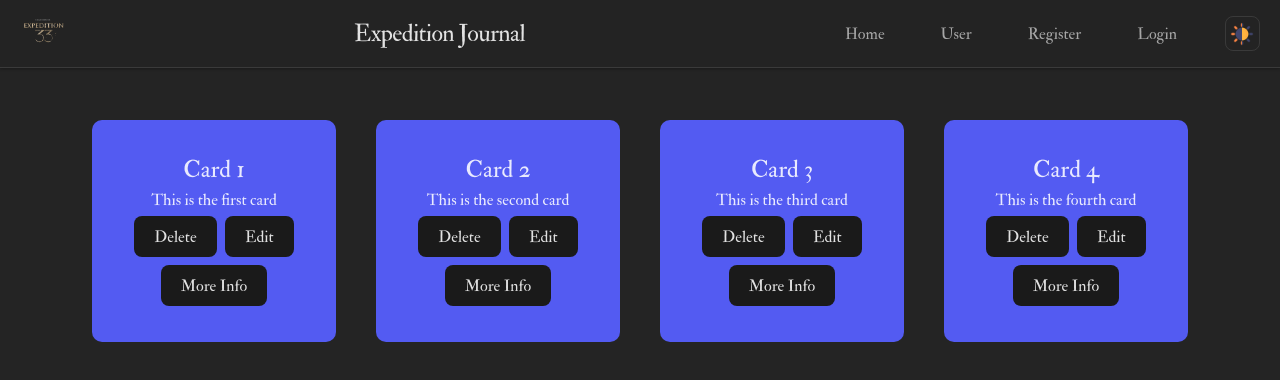
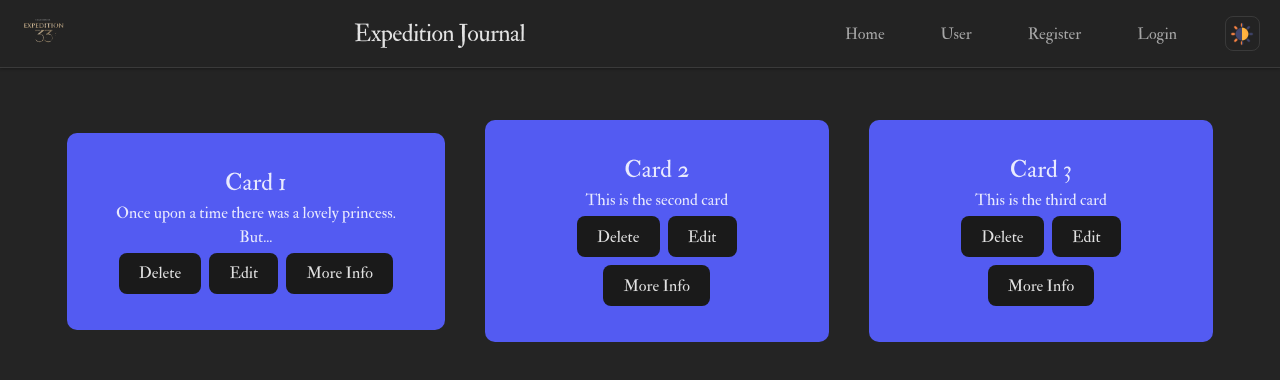
Before and after one commit to Beckarby/notepad, a React (Vite) app: page / in a window 1280 px wide. Shown: the top 380 px of the page. Built offline with nearby package versions, Linux system fonts and the light colour scheme.

Commit message:
feat: update Card component to truncate long descriptions and enhance styling in header

```diff
--- a/src/components/Card/card.css
+++ b/src/components/Card/card.css
@@ -1,3 +1,8 @@
 .card {
   padding: 2em;
+  }
+
+.card p {
+    overflow: hidden;
+    text-overflow: ellipsis;
 }
--- a/src/components/Card/card.jsx
+++ b/src/components/Card/card.jsx
@@ -5,15 +5,17 @@ import './card.css';
 
 export default function Card({ title, description, time, onDelete, onEdit, onMoreInfo }) {
     const [isModalOpen, setIsModalOpen] = useState(false);
-
+    const wordLimit = 10;
     const openModal = () => setIsModalOpen(true);
     const closeModal = () => setIsModalOpen(false);
+
+    const truncatedDescription = description.split(' ').slice(0, wordLimit).join(' ') + (description.split(' ').length > wordLimit ? '...' : '');
 
 
     return (
     <div className='card'>
       <h2>{title}</h2>
-      <p>{description}</p>
+      <p>{truncatedDescription}</p>
       <button onClick={onDelete}>Delete</button>
       <button onClick={onEdit}>Edit</button>
       <button onClick={openModal}>More Info</button>
--- a/src/layouts/header.css
+++ b/src/layouts/header.css
@@ -166,7 +166,7 @@ header nav a:hover {
 .content {
     flex: 1;
     padding: 2rem;
-    max-width: 1200px;
+
     margin: 0 auto;
     width: 100%;
 }
--- a/src/pages/Home/Home.jsx
+++ b/src/pages/Home/Home.jsx
@@ -1,10 +1,48 @@
 import Card from '../../components/Card/card';
-import Modal from '../../components/Modal/modal';
 
 const Home = ({ onDelete, onEdit, onMoreInfo}) => {
     return (
         <div className='container'>
-            <Card title="Card 1" description="This is the first card" time="10:00 AM"
+            <Card title="Card 1" description="Once upon a time there was a lovely princess. But she had an enchantment upon her of a fearful
+sort, which could only be broken by Love's first kiss. She was locked away in a castle guarded by a
+terrible fire breathing dragon. Many brave knights had attempted to free her from this dreadful
+prison, but none prevailed. She waited in the dragon's keep in the highest room of the tallest tower
+for her true love and true love's first kiss. Like that's ever going to happen. What a loony. Shrek
+Beware Stay out I think he's in here. All right. Lets get it! Hold on. Do you know what that thing can
+do to you? Yeah. He'll groan into your bones for his brains. Well actually that would be a giant. Now
+Ogres, huh, they are much worse. They'll make a soup from your freshly peeled skin. They'll chew
+your livers, squeeze the jelly from your eyes. Actually, it's quite good on toast. Back, back beast,
+back! I warned you! Right. This is the part, where you run away. Yeah! And stay out. Wanted.
+Fairytale creatures. Right, this one is full. Take it away. Give me that. Your fine days are over. -25
+pieces of silver for the witch. Next. -Come on. Sit down there! And be quiet! This cage is so small.
+You wouldn't turn me in. I'll never be stubborn again. I can change. Please, give me another chance.
+Oh, shut up! Next. What do we got? This little wooden puppet. I'm not a puppet, I'm a real boy. Five
+shillings for the possessed toy. Take it away. No! Please, don't let them do it! Next. What do you
+got? Well, I've got a talking donkey! Right. Well that's good for ten schillings, if you can prove it. Oh,
+go ahead fella. Well? He's just a li..., just a little nervous. He's really quite a chatterbox. You
+boneheaded donkey! That's it. I have heard enough. Guards! No, no, he talks, he does! I can talk. I
+love to talk. I've talked to... Get her out of my sight! -No, no, I swear! Hey, I can fly. -He can fly! -He
+can fly! He can talk! -That's right, fool! Now I'm a flying, talking donkey! You might have seen house
+fly, maybe even a superfly. But I bet you ain't never seen a donkey fly! Seize him! Get him! This way!
+Hurry! You there. Ogre. -I. By the order of lord Farquaad. I am authorized to place you both under
+arrest. And transport you to designated resettlement facility. Oh really? You and what army? Can I
+say something to you? Listen, you were really, really something, back there. Incredible. Are you
+talking to... ...me? Yes, I was talking to you. Can I just tell you that you were really great back there
+with those guards. They thought that was all over there. And then you showed up and BAM. There
+was tripping on over themselves like babes in the woods. That really made me feel good to see that.
+Oh, that's great. Really. Man, it's good to be free. Now, why don't you go celebrate your freedom
+with your own friends? But I... I don't have any friends. And I'm not going out there by myself. Hey
+wait a minute. I have a great idea... I'll stick with you. You and me in green fighting machine.
+Together we'll scare the spin if anybody crosses us. Oh, a, that was really scary. Maybe you don't
+mine me saying. If that don't work, your breath will certainly do the job done, 'cause... you
+definitively need some tic-tac or something, 'cause your breath stinks! Man you've ??? my note!
+Just like the time... ...and then I ate some rotten berries. Man I had some strong gases leaking out of
+my but that day. Why are you following me? I'll tell you why. 'Cause I'm all alone, there is no one
+here, beside me. My problems have all gone. There's no one to derive me. But you got to have
+free ... -Stop singing! Well, it's no wonder, you don't have any friends. Wow! Only a true friend
+would be that truly honest. Listen! Little donkey. Take a look at me! What am I? A... ...really tall? No!
+I'm an Ogre. You know, grab your torch and pitchforks. Doesn't that bother you? Nope. Really?
+-Really really. Oh? Man, I like you. What's your name? A..., Shrek. Shrek?! But do you know, what I" time="10:00 AM"
                 onDelete={onDelete} onEdit={onEdit} onMoreInfo={onMoreInfo}
             />
             <Card title="Card 2" description="This is the second card" time="11:00 AM"
@@ -13,9 +51,7 @@ const Home = ({ onDelete, onEdit, onMoreInfo}) => {
             <Card title="Card 3" description="This is the third card" time="12:00 PM"
                 onDelete={onDelete} onEdit={onEdit} onMoreInfo={onMoreInfo}
             />
-            <Card title="Card 4" description="This is the fourth card" time="1:00 PM"
-                onDelete={onDelete} onEdit={onEdit} onMoreInfo={onMoreInfo}
-            />
+
 
         </div>
 
```
